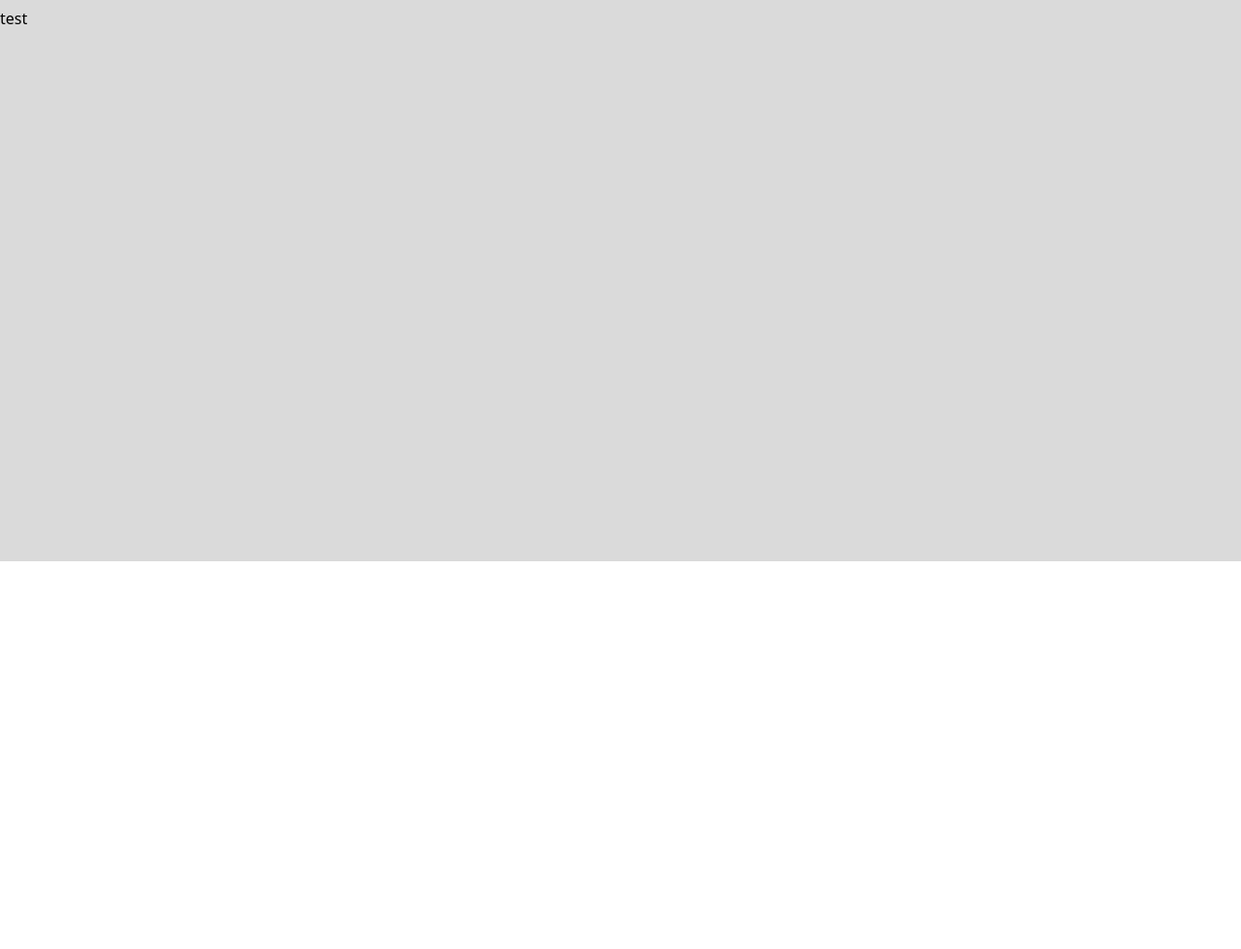
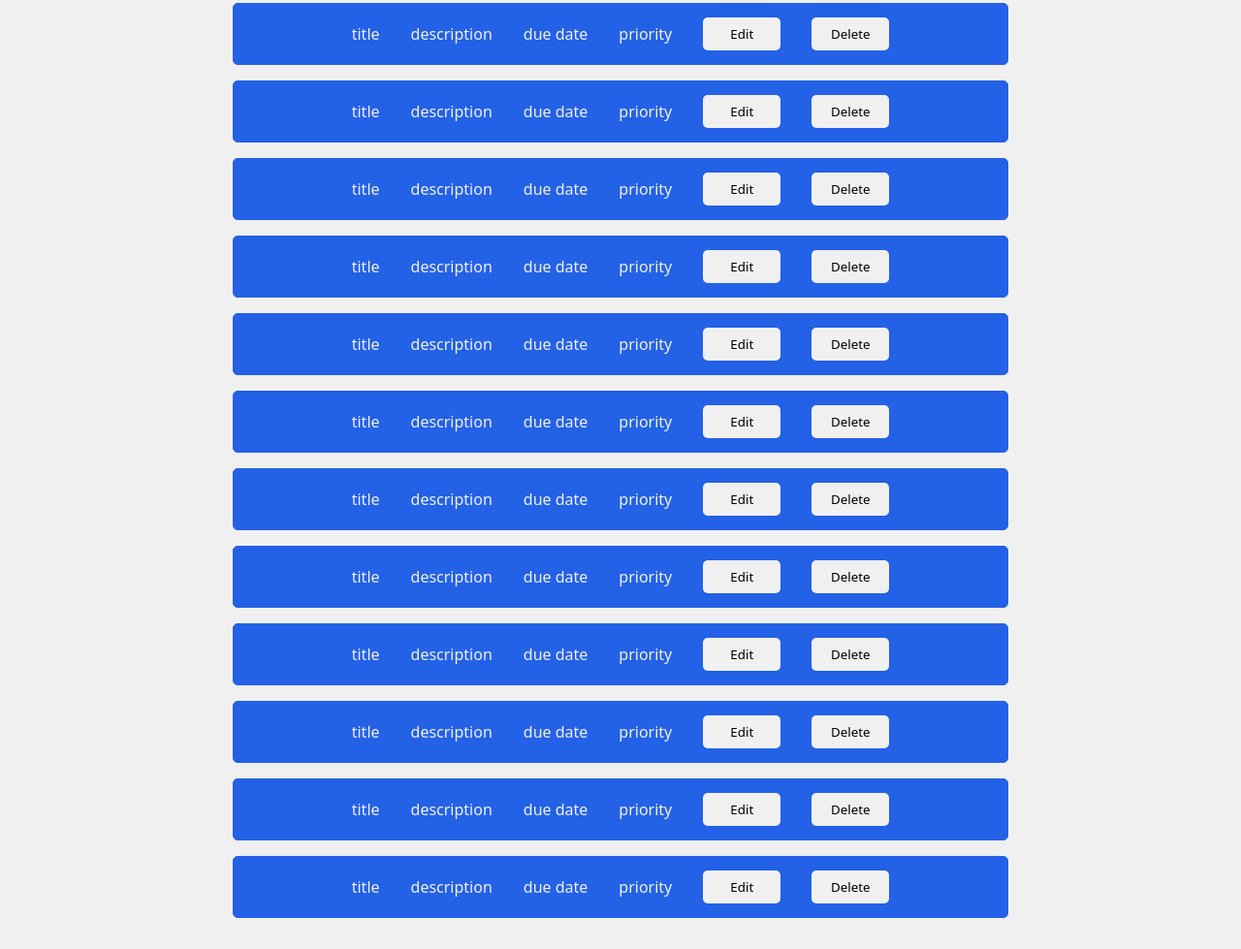
Before and after one commit to keyfeula/todo-list, a website built with webpack: page src/template.html in a window 1280 px wide. Shown: the part 221-1200 px from the top of the page at 97% size. Before the commit the page ends 800 px from the top, so only its background shows below. Built offline with nearby package versions, Linux system fonts and the light colour scheme.

Commit message:
Add style for task items and grid display for their container to add new rows automatically

```diff
--- a/src/style.css
+++ b/src/style.css
@@ -6,14 +6,22 @@
 }
 
 :root {
-    --main-bg-color: #dadada;
+    --main-bg-color: #f0f0f0;
     --header-color: #2361e6;
+}
+
+button:hover {
+    filter: brightness(0.9);
+}
+
+button.active:hover {
+    filter: none;
 }
 
 body {
     min-height: 100vh;
     display: grid;
-    grid-template-rows: 1fr 5fr;
+    grid-template-rows: 8rem 1fr;
 }
 
 header {
@@ -57,10 +65,11 @@ nav button.active {
 main {
     background: var(--main-bg-color);
     display: grid;
-    grid-template-rows: 1fr 6fr;
+    grid-template-rows: 6rem 1fr;
+    padding-bottom: 2rem;
 }
 
-main .btn-container {
+.btn-container {
     display: flex;
     justify-content: center;
     align-items: center;
@@ -73,3 +82,34 @@ main .btn-container {
     color: var(--main-bg-color);
     border: none;
 }
+
+.items-container {
+    display: grid;
+    grid-template-rows: 4rem;
+    grid-auto-rows: 4rem;
+    padding: 0 15rem;
+    gap: 1rem;
+}
+
+.todo-item {
+    border: 1px solid var(--header-color);
+    display: flex;
+    justify-content: center;
+    align-items: center;
+    padding: 1rem;
+    gap: 2rem;
+    background: var(--header-color);
+    border-radius: 5px;
+}
+
+.todo-item p {
+    color: var(--main-bg-color);
+}
+
+.todo-item button {
+    padding: 0.5rem;
+    border-radius: 5px;
+    border: none;
+    width: 5rem;
+    background: var(--main-bg-color);
+}
--- a/src/template.html
+++ b/src/template.html
@@ -18,7 +18,100 @@
             </div>
             <div class="items-container">
                 <div class="todo-item">
-                    test
+                    <p class="title">title</p>
+                    <p class="description">description</p>
+                    <p class="due-date">due date</p>
+                    <p class="priority">priority</p>
+                    <button>Edit</button>
+                    <button>Delete</button>
+                </div>
+                <div class="todo-item">
+                    <p class="title">title</p>
+                    <p class="description">description</p>
+                    <p class="due-date">due date</p>
+                    <p class="priority">priority</p>
+                    <button>Edit</button>
+                    <button>Delete</button>
+                </div>
+                <div class="todo-item">
+                    <p class="title">title</p>
+                    <p class="description">description</p>
+                    <p class="due-date">due date</p>
+                    <p class="priority">priority</p>
+                    <button>Edit</button>
+                    <button>Delete</button>
+                </div>
+                <div class="todo-item">
+                    <p class="title">title</p>
+                    <p class="description">description</p>
+                    <p class="due-date">due date</p>
+                    <p class="priority">priority</p>
+                    <button>Edit</button>
+                    <button>Delete</button>
+                </div>
+                <div class="todo-item">
+                    <p class="title">title</p>
+                    <p class="description">description</p>
+                    <p class="due-date">due date</p>
+                    <p class="priority">priority</p>
+                    <button>Edit</button>
+                    <button>Delete</button>
+                </div>
+                <div class="todo-item">
+                    <p class="title">title</p>
+                    <p class="description">description</p>
+                    <p class="due-date">due date</p>
+                    <p class="priority">priority</p>
+                    <button>Edit</button>
+                    <button>Delete</button>
+                </div>
+                <div class="todo-item">
+                    <p class="title">title</p>
+                    <p class="description">description</p>
+                    <p class="due-date">due date</p>
+                    <p class="priority">priority</p>
+                    <button>Edit</button>
+                    <button>Delete</button>
+                </div>
+                <div class="todo-item">
+                    <p class="title">title</p>
+                    <p class="description">description</p>
+                    <p class="due-date">due date</p>
+                    <p class="priority">priority</p>
+                    <button>Edit</button>
+                    <button>Delete</button>
+                </div>
+                <div class="todo-item">
+                    <p class="title">title</p>
+                    <p class="description">description</p>
+                    <p class="due-date">due date</p>
+                    <p class="priority">priority</p>
+                    <button>Edit</button>
+                    <button>Delete</button>
+                </div>
+                <div class="todo-item">
+                    <p class="title">title</p>
+                    <p class="description">description</p>
+                    <p class="due-date">due date</p>
+                    <p class="priority">priority</p>
+                    <button>Edit</button>
+                    <button>Delete</button>
+                </div>
+                <div class="todo-item">
+                    <p class="title">title</p>
+                    <p class="description">description</p>
+                    <p class="due-date">due date</p>
+                    <p class="priority">priority</p>
+                    <button>Edit</button>
+                    <button>Delete</button>
+                </div>
+                <div class="todo-item">
+                    <p class="title">title</p>
+                    <p class="description">description</p>
+                    <p class="due-date">due date</p>
+                    <p class="priority">priority</p>
+                    <button>Edit</button>
+                    <button>Delete</button>
                 </div>
             </div>
         </main>
```
